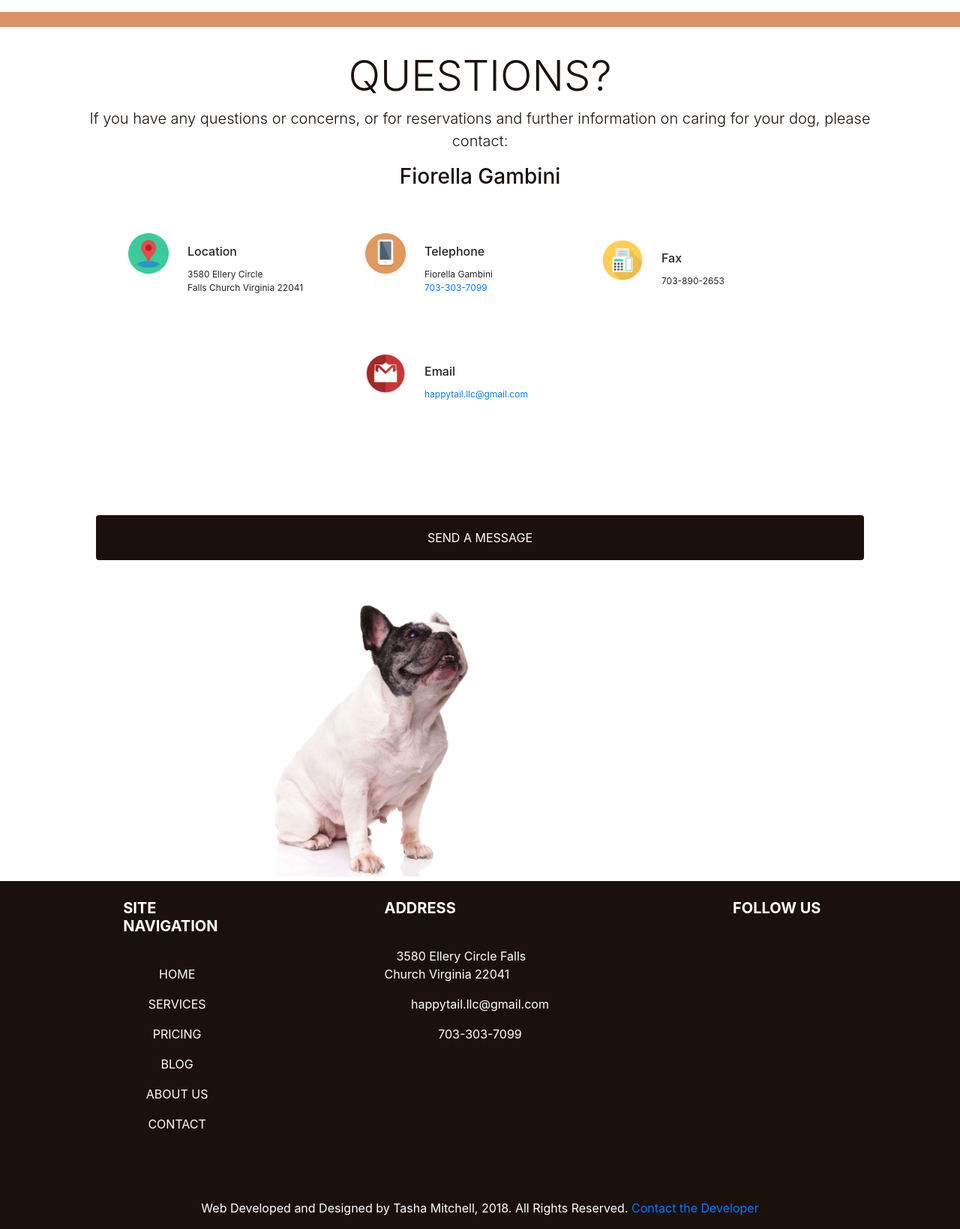
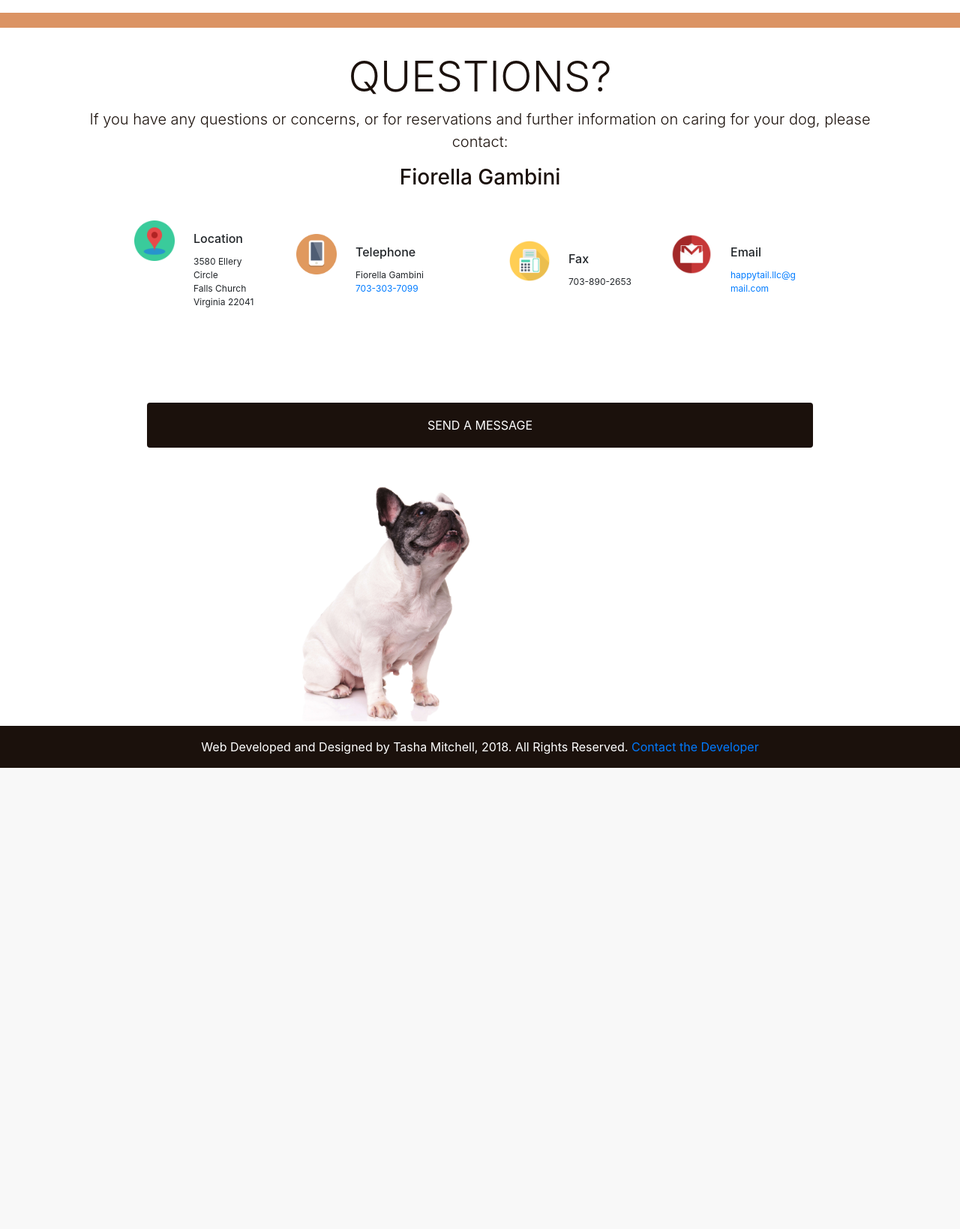
Before and after one commit to tamitchell/HappyTailLLC, a PHP site: page /pricing.html in a window 1280 px wide. Shown: the part 1271-2910 px from the top of the page at 75% size. After the commit the page ends 2295 px from the top, so only its background shows below. Run offline with PHP 8.4, Linux system fonts and the light colour scheme.

Commit message:
added notes for next day

```diff
--- a/index.html
+++ b/index.html
@@ -94,7 +94,7 @@
 
           <div class="carousel-inner banner">
             <!--First Slide container START-->
-            <div class="carousel-item active">
+            <div class="carousel-item home-slider active">
               <video
                 autoplay
                 muted
@@ -108,7 +108,7 @@
               </video>
 
               <!--First Slide caption-->
-              <div class="carousel-caption d-md-block">
+              <div class="carousel-caption home-slider-caption d-md-block">
                 <h1>Let's Take a Walk</h1>
 
                 <button class="btn banner-btn">
@@ -130,7 +130,7 @@
 
               <!--Second Slide Caption-->
 
-              <div class="carousel-caption align-middle d-md-block">
+              <div class="carousel-caption d-md-block">
                 <h2>Why Choose Us</h2>
 
                 <p>
--- a/pricing.html
+++ b/pricing.html
@@ -138,94 +138,136 @@
 
 
         <hr class="second-divider">
-        <!--START Questions/Contact Us Container-->
-
+         <!--START Questions and Contact section-->
       <div class="container questions">
             <div class="questions-call">
               <h1 class="display-4">Questions?</h1>
-                <p class="lead">If you have any questions or concerns, or for reservations and further information on caring for your dog, please contact:</p>
+              <p class="lead">
+                If you have any questions or concerns, or for reservations and
+                further information on caring for your dog, please contact:
+              </p>
               <h3>Fiorella Gambini</h3>
             </div>
 
             <div class="flex-wrapper-cards">
+              <section>
                 <div class="card contact">
-                    <img src="images/ICONS/location.png" class="card-img-left contact" alt="location icon">
+                  <img
+                    src="images/ICONS/location.png"
+                    class="card-img-left contact"
+                    alt="location icon"
+                  />
                   <div class="card-body">
                     <h6 class="card-title">Location</h6>
                     <p>
-                            3580 Ellery Circle<br> Falls Church Virginia 22041
+                      3580 Ellery Circle<br />
+                      Falls Church Virginia 22041
                     </p>
                   </div>
                 </div>
 
                 <div class="card contact">
-                    <img src="images/ICONS/phone.png" class="card-img-left contact" alt="phone icon">
+                  <img
+                    src="images/ICONS/phone.png"
+                    class="card-img-left contact"
+                    alt="phone icon"
+                  />
                   <div class="card-body">
                     <h6 class="card-title">Telephone</h6>
                     <p>
-                            Fiorella Gambini<br> <a href="tel:703-303-7099">703-303-7099</a>
+                      Fiorella Gambini<br />
+                      <a href="tel:703-303-7099">703-303-7099</a>
                     </p>
                   </div>
+                </div>
+              </section>
 
-                </div>
-
+              <section>
                 <div class="card contact">
-                    <img src="images/ICONS/fax_icon.png" class="card-img-left contact" alt="phone icon">
+                  <img
+                    src="images/ICONS/fax_icon.png"
+                    class="card-img-left contact"
+                    alt="phone icon"
+                  />
                   <div class="card-body">
                     <h6 class="card-title">Fax</h6>
-                        <p>
-                            703-890-2653
-                        </p>
+                    <p>703-890-2653</p>
                   </div>
                 </div>
 
                 <div class="card contact">
-
-                    <img src="images/ICONS/Gmail.png" class="card-img-left contact" alt="email icon">
+                  <img
+                    src="images/ICONS/Gmail.png"
+                    class="card-img-left contact"
+                    alt="email icon"
+                  />
                   <div class="card-body">
                     <h6 class="card-title">Email</h6>
-                        <p><a href="mailto:happytail.llc@gmail.com">happytail.llc@gmail.com</a>
+                    <p>
+                      <a href="mailto:happytail.llc@gmail.com"
+                        >happytail.llc@gmail.com</a
+                      >
                     </p>
                   </div>
                 </div>
+              </section>
             </div>
-
-
-        </div>
-
+            <!--END Contact Icons-->
 
             <!--Send a message form-->
             <div class="accordion-container">
-            <button type="button" data-toggle="collapse" data-target="#sendMessage" aria-expanded="false" aria-controls="sendMessage" class="btn accordion contact ">
+              <button
+                type="button"
+                data-toggle="collapse"
+                data-target="#sendMessage"
+                aria-expanded="false"
+                aria-controls="sendMessage"
+                class="btn accordion contact "
+              >
                 Send a Message
               </button>
 
               <div class="collapse accordion-content" id="sendMessage">
                 <form action="/action_page.php" method="post">
                   <div class="form-group">
-
                     <label for="formInputName" class="sr-only">Name</label>
-                        <input type="text" class="form-control mb-2 mr-sm-2" placeholder="Full Name">
+                    <input
+                      id="formInputName"
+                      type="text"
+                      class="form-control mb-2 mr-sm-2"
+                      placeholder="Full Name"
+                    />
                   </div>
 
                   <div class="form-group">
                     <label for="inputEmail" class="sr-only">Email</label>
-                        <input type="email" class="form-control mb-2 mr-sm-2" placeholder="Email">
+                    <input
+                      id="inputEmail"
+                      type="email"
+                      class="form-control mb-2 mr-sm-2"
+                      placeholder="Email"
+                    />
                   </div>
 
                   <div class="form-group">
                     <label for="inputPhoneNumber">Phone</label>
-                        <input type="text" placeholder="(555) 555 5555">
+                    <input
+                      id="inputPhoneNumber"
+                      type="text"
+                      placeholder="(555) 555 5555"
+                    />
                   </div>
 
                   <div class="form-group">
                     <label for="inputMessage">Message</label>
-                        <textarea class="form-control" id="formControlTextarea" rows="3"></textarea>
+                    <textarea
+                      class="form-control"
+                      id="inputMessage"
+                      rows="3"
+                    ></textarea>
 
                     <button type="submit" class="btn btn-primary">Submit</button>
-
                   </div>
-
                 </form>
               </div>
             </div>
@@ -233,124 +275,25 @@
             <div class="container-fluid services-img-container">
                     <img src="./images/photography/frenchbull.jpeg" alt="Jack Russell holding phone wanting you to give us a call!">
                 </div>
+            <!--END Contact Icons-->
+
+            <!--END Send a message form-->
+
+            <!--END Questions and Contact section-->
+          </div>
     </main>
 
     <!--END Questions/Contact Us container-->
+     <!--START Page Footer-->
      <footer class="footer page-footer font-small">
 
-
-
-        <!-- Footer Links -->
-        <div class="container text-center text-md-left">
-
-            <!-- Grid row -->
-            <div class="row">
-
-                <!-- Grid column -->
-
-                <hr class="clearfix w-100 d-md-none">
-
-                <!-- Grid column -->
-                <div class="col-md-2 col-lg-2 mx-auto my-md-4 my-0 mt-4 mb-1">
-
-                    <!-- Links -->
-                    <h5 class="font-weight-bold text-uppercase mb-4">Site Navigation</h5>
-
-                    <ul class="list-unstyled">
-                        <li>
-                            <p>
-                                <a href="index.html">HOME</a>
-                            </p>
-                        </li>
-                        <li>
-                            <p>
-                                <a href="services.html">SERVICES</a>
-                            </p>
-                        </li>
-                        <li>
-                            <p>
-                                <a href="pricing.html">PRICING<span class="sr-only">(currently)</span></a>
-                            </p>
-                        </li>
-                        <li>
-                            <p>
-                                <a href="blog.html">BLOG</a>
-                            </p>
-                        </li>
-                        <li>
-                            <p>
-                                <a href="about.html">ABOUT US</a>
-                            </p>
-                        </li>
-                        <li>
-                            <p>
-                                <a href="contact.html">CONTACT</a>
-                            </p>
-                        </li>
-                    </ul>
-
-                </div>
-                <!-- Grid column -->
-
-                <hr class="clearfix w-100 d-md-none">
-
-                <!-- Grid column -->
-                <div class="col-md-4 col-lg-3 mx-auto my-md-4 my-0 mt-4 mb-1">
-
-                    <!-- Contact details -->
-                    <h5 class="font-weight-bold text-uppercase mb-4">Address</h5>
-
-                    <ul class="list-unstyled">
-                        <li>
-                            <p>
-                                <i class="fa fa-home mr-3"></i> 3580 Ellery Circle Falls Church Virginia 22041</p>
-                        </li>
-                        <li>
-                            <p>
-                                <i class="fa fa-envelope mr-3"></i> <a href="mailto:happytail.llc@gmail.com">happytail.llc@gmail.com</a></p>
-                        </li>
-                        <li>
-                            <p>
-                                <i class="fa fa-phone mr-3"></i> <a href="tel:703-303-7099">703-303-7099</a>
-
-                            </p>
-                        </li>
-                    </ul>
-
-                </div>
-                <!-- Grid column -->
-
-                <hr class="clearfix w-100 d-md-none">
-
-                <!-- Grid column -->
-                <div class="col-md-2 col-lg-2 text-center mx-auto my-4">
-
-                    <!-- Social buttons -->
-                    <h5 class="font-weight-bold text-uppercase mb-4">Follow Us</h5>
-
-                    <!-- Facebook -->
-                    <a type="button" class="btn-floating btn-fb">
-            <i class="fa fa-facebook"></i>
-          </a>
-
-                </div>
-                <!-- Grid column -->
-
-            </div>
-            <!-- Grid row -->
-
-        </div>
-        <!-- Footer Links -->
-
-
             <!-- Copyright -->
-        <div class="footer-copyright text-center py-3">Web Developed and Designed by Tasha Mitchell, 2018. All Rights Reserved.
+            <div class="footer-copyright text-center py-3">
+              Web Developed and Designed by Tasha Mitchell, 2018. All Rights Reserved.
               <a href="https://tamitchell.github.io/"> Contact the Developer</a>
             </div>
             <!-- Copyright -->
-
           </footer>
-
     <script src="https://code.jquery.com/jquery-3.3.1.slim.min.js" integrity="sha384-q8i/X+965DzO0rT7abK41JStQIAqVgRVzpbzo5smXKp4YfRvH+8abtTE1Pi6jizo" crossorigin="anonymous"></script>
     <script src="https://cdnjs.cloudflare.com/ajax/libs/popper.js/1.14.3/umd/popper.min.js" integrity="sha384-ZMP7rVo3mIykV+2+9J3UJ46jBk0WLaUAdn689aCwoqbBJiSnjAK/l8WvCWPIPm49" crossorigin="anonymous"></script>
     <script src="https://stackpath.bootstrapcdn.com/bootstrap/4.1.1/js/bootstrap.min.js" integrity="sha384-smHYKdLADwkXOn1EmN1qk/HfnUcbVRZyYmZ4qpPea6sjB/pTJ0euyQp0Mk8ck+5T" crossorigin="anonymous"></script>
--- a/stylesheets/components/_media_queries.scss
+++ b/stylesheets/components/_media_queries.scss
@@ -1,5 +1,9 @@
 @media (max-width: 575.98px) {
-
+    .carousel-item {
+        .blog-img {
+            width: 100%;
+        }
+    }
 
     .meet-founder-container {
 
--- a/stylesheets/components/_navbar.scss
+++ b/stylesheets/components/_navbar.scss
@@ -4,8 +4,8 @@
 .navbar {
   background-color: $muddy-brown;
   color: $main-white; //    height: 50px;
-  height: 50px;
-  min-height: 100%;
+  height: 100%;
+  min-height: 50px;
   padding: 0;
   position: relative;
   .navbar-brand img {
--- a/stylesheets/main.scss
+++ b/stylesheets/main.scss
@@ -1,13 +1,11 @@
 //facebook iframe needs to appear
 //about image should appear
 //establishing a good business build out
-//redo blog slider
-//blog dividers should appear
+//add blog slider media query
+//add home page media query
+//add blog slider diffferent colors
 //build contact us page
-//comment section disclosure statement should be left-aligned
-//what to expect section should have header"what to expect"
-//what to expect container should be diff colors(?) more appealing
-//format footer
+//add navbar media query
 
 @import "./components/mixins.scss";
 @import "./components/variables.scss";
@@ -232,7 +230,7 @@ a:hover {
       width: 50vw;
       min-width: 350px;
       max-width: 500px;
-      height: 300px;
+      height: 220px;
       text-transform: uppercase;
       color: $main-white;
       letter-spacing: 19px;
```
Also changed, not shown: blog.html (+16 -120 lines), stylesheets/components/_sliders.scss (+42 -10 lines), stylesheets/main.css (+50 -12 lines), 1 other file. Lines whose indentation alone changed are shown as unchanged.
